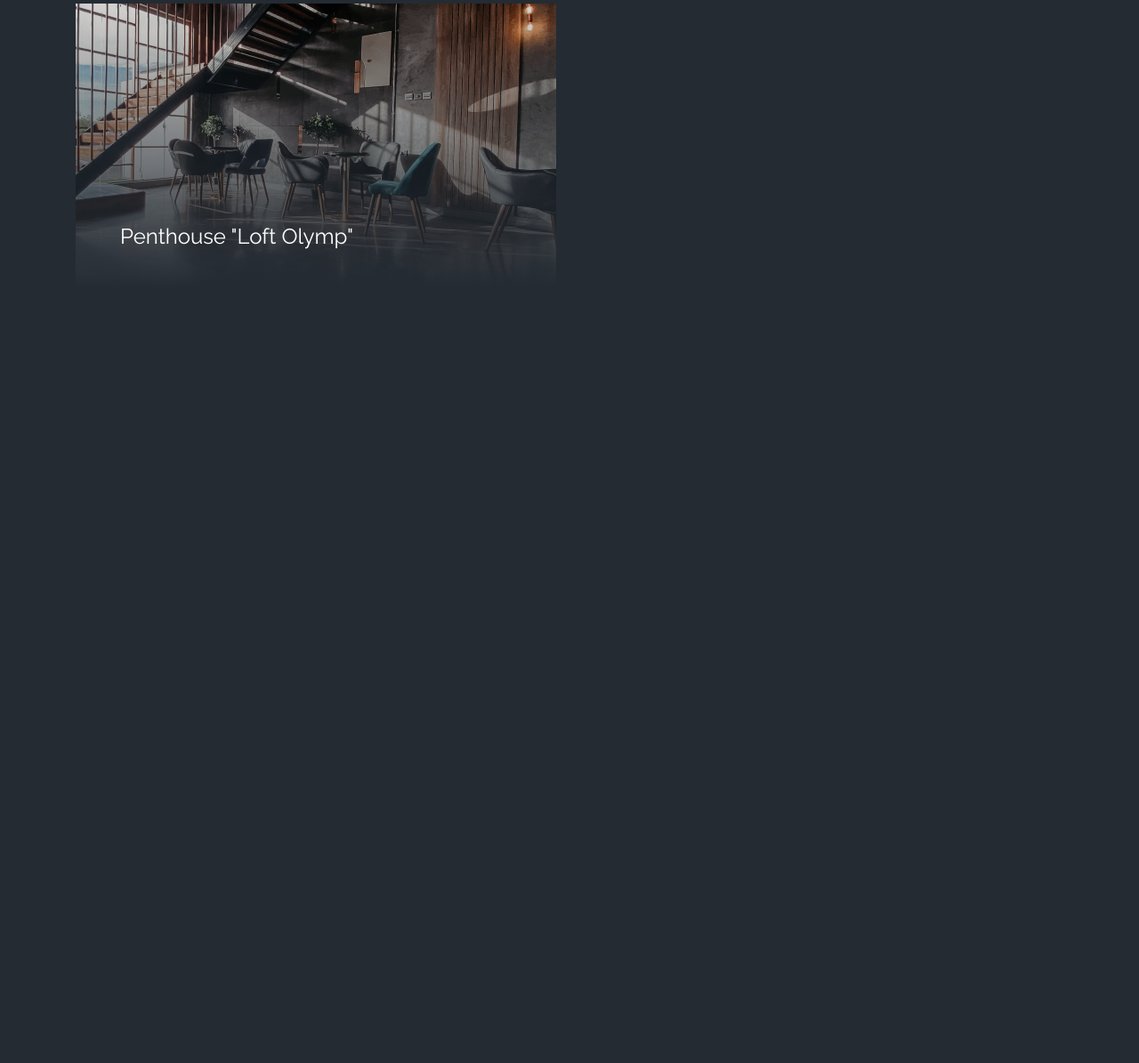
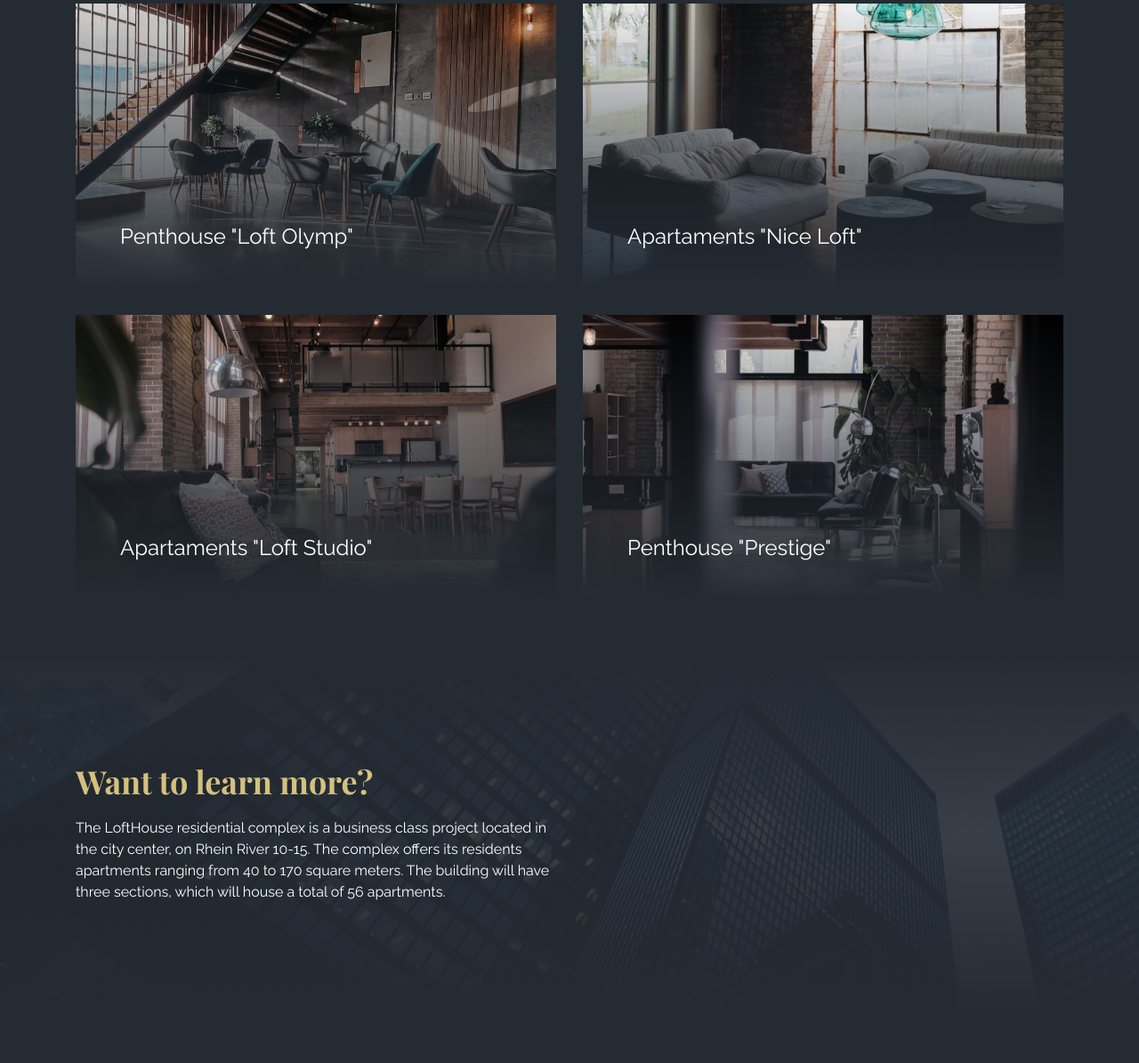
Before and after one commit to vika-eduardovna/loft_house_layout, a plain HTML site: page index.html in a window 1280 px wide. Shown: the part 1399-2594 px from the top of the page at 89% size. Before the commit the page ends 1723 px from the top, so only its background shows below. Drawn offline with nearby package versions, Linux system fonts and the light colour scheme.

Commit message:
images section added

```diff
--- a/index.html
+++ b/index.html
@@ -97,6 +97,51 @@
                             Penthouse "Loft Olymp"
                         </h3>
                     </a>
+                    <a href="#!" class="card">
+                        <img src="./img/02.jpg" alt="" class="card_img">
+                        <h3 class="card_title">
+                            Apartaments "Nice Loft"
+                        </h3>
+                    </a>
+                    <a href="#!" class="card">
+                        <img src="./img/03.jpg" alt="" class="card_img">
+                        <h3 class="card_title">
+                            Apartaments "Loft Studio"
+                        </h3>
+                    </a>
+                    <a href="#!" class="card">
+                        <img src="./img/04.jpg" alt="" class="card_img">
+                        <h3 class="card_title">
+                            Penthouse "Prestige"
+                        </h3>
+                    </a>
+                </div>
+            </div>
+        </section>
+
+        <section class="cta">
+            <div class="container">
+                <div class="cta_title">
+                    <h2 class="title-2">
+                        Want to learn more?
+                    </h2>
+                </div>
+
+                <div class="cta_wrapper">
+                    <div class="cta__text">
+                        <p>
+                            The LoftHouse residential complex is a business class project located in the city center, on
+                            Rhein River 10-15. The complex offers its residents apartments ranging from 40 to 170 square
+                            meters. The building will have three sections, which will house a total of 56 apartments.
+                        </p>
+                    </div>
+                    <div class="cta__form">
+                        <form action="" class="form">
+                            <input type="text" class="form__input">
+                            <input type="text">
+                            <input type="text">
+                        </form>
+                    </div>
                 </div>
             </div>
         </section>
--- a/scss/blocks/_apartments.scss
+++ b/scss/blocks/_apartments.scss
@@ -4,5 +4,9 @@
     margin-bottom: 88px;
 }
 
-
-.apartments_cards {}
+.apartments_cards {
+  display: grid;
+  grid-template-columns: repeat(2, 1fr);
+  //grid-template-columns: repeat(auto-fit, minmax(290px, 1fr));
+  gap: 30px;
+}
--- a/scss/blocks/_card.scss
+++ b/scss/blocks/_card.scss
@@ -1,4 +1,6 @@
 .card {
+    overflow: hidden;
+    color: $white;
     position: relative;
     display: inline-block;
 
@@ -6,6 +8,7 @@
     &::before {
         content: "";
         position: absolute;
+        z-index: 6;
         left: 0;
         top: 0;
         width: 100%;
@@ -18,14 +21,41 @@
 }
 
     &::after {
+        opacity: 0;
         content: "";
         position: absolute;
+        z-index: 7;
+        left: 15px;
+        top: 15px;
+        right: 15px;
+        bottom: 15px;
+        border: 3px double rgba(255,255,255, 0.4);
+        transition: opacity 0.2s ease-in;
+    }
+
+    &:hover {
+        color: $white;
+    }
+
+    &:hover::after {
+        opacity: 1;
     }
 }
-.card_img {}
+.card_img {
+    position: relative;
+    z-index: 5;
+    transition: all 0.7s ease-in;
+}
+
+.card:hover .card_img {
+    transform: scale(1.1);
+    filter: contrast(110%) brightness(1.2) saturate(1.2);
+
+}
 
 .card_title {
     position: absolute;
+    z-index: 9;
     left: 50px;
     right: 20px;
     bottom: 44px;
--- /dev/null
+++ b/scss/blocks/_form.scss
@@ -0,0 +1,39 @@
+.cta {
+    padding: 180px 0;
+    background: linear-gradient(
+        180deg,
+        $dark 10.42%,
+        rgba(36, 43, 51, 0.00) 50.52%,
+        $dark 90.1%),
+        linear-gradient(0deg,
+        rgba(36, 43, 51, 0.90) 0%,
+        rgba(36, 43, 51, 0.90) 100%),
+        url(../../img/background.jpg),
+        lightgray 50% / cover no-repeat;
+}
+
+.cta_title {
+    margin-bottom: 17px;
+}
+
+.cta_wrapper {
+    display: grid;
+    grid-template-columns: repeat(2, 1fr);
+    gap: 30px;
+}
+
+.cta__text {
+    color: $white;
+    font-family: $font-main;
+    font-size: 16px;
+    font-weight: 400;
+    line-height: 1.5;
+
+    p + p {
+        margin-top: 1em;
+    }
+}
+
+.cta__form {
+
+}
--- a/scss/main.scss
+++ b/scss/main.scss
@@ -10,3 +10,4 @@
 @import './blocks/benefits';
 @import './blocks/apartments';
 @import './blocks/card';
+@import './blocks/form';
```
Also changed, not shown: css/main.css, img/background.jpg (added), 1 other file.
